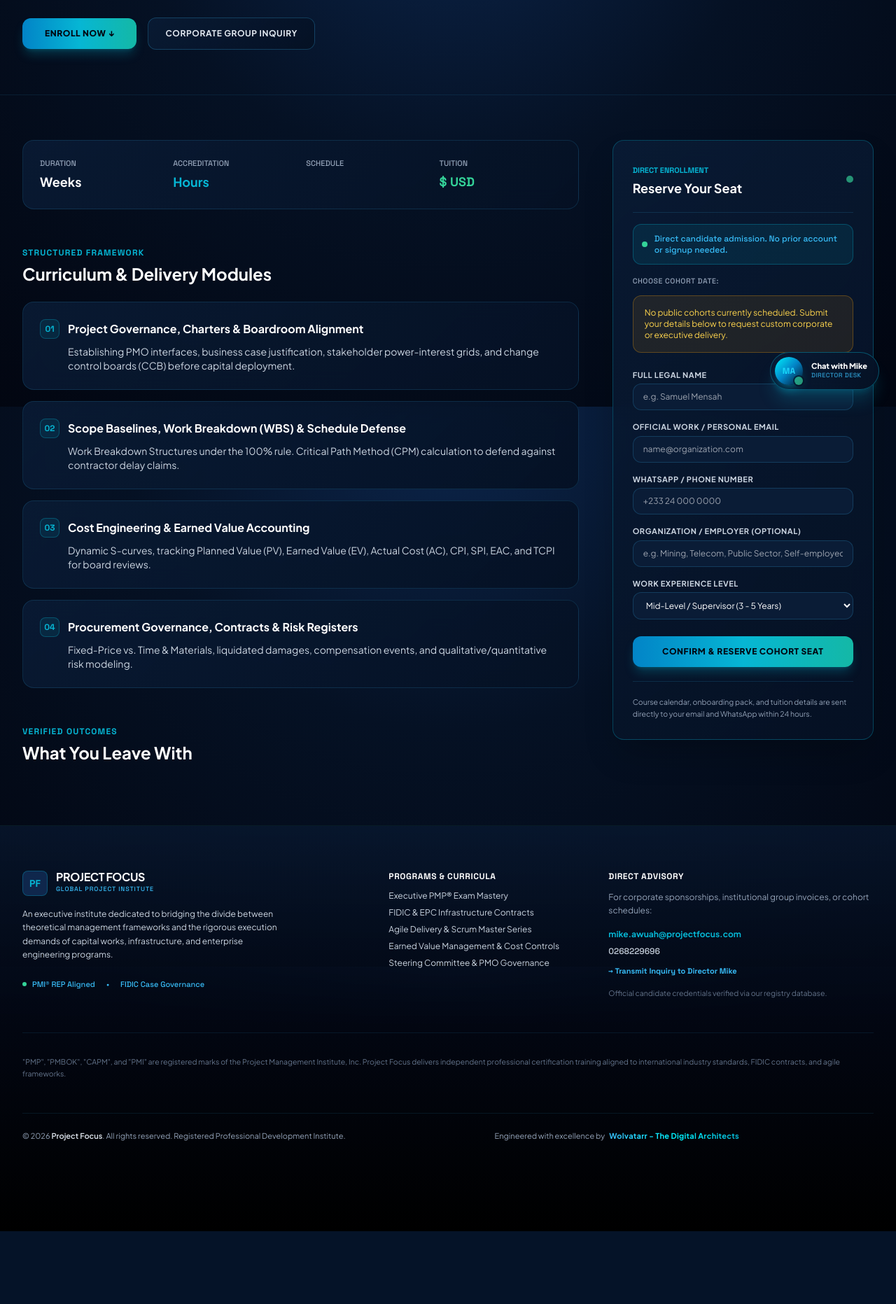
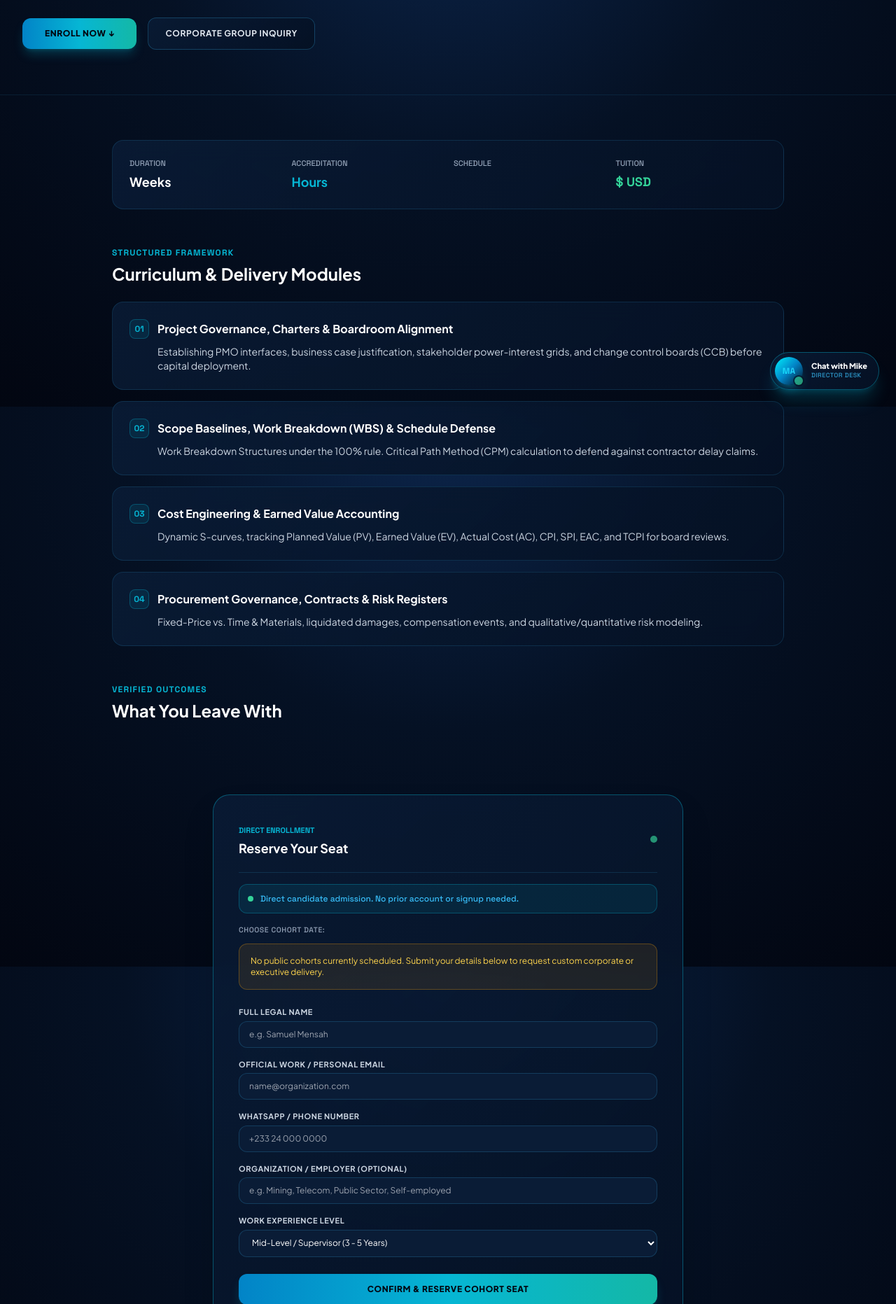
Before and after one commit to Wolfgh12/pfsite, a Django app: template templates/courses/detail.html in a window 1280 px wide. Shown: the part 219-2082 px from the top of the page at 70% size. Before the commit the page ends 1978 px from the top, so only its background shows below. Run offline with Django 5.2, Linux system fonts and the light colour scheme; the template is opened without the code that fills it, so the values that code supplies are empty; parts of the project's set-up code (start-up, migrations or seed data) failed here and were passed over; some libraries are stand-ins or nearby versions.

Commit message:
style: Center registration card on detail page and modal on allprograms

```diff
--- a/templates/allprograms.html
+++ b/templates/allprograms.html
@@ -153,9 +153,9 @@
   </div>
 </section>
 
-<!-- Direct Application Drawer Modal -->
-<div id="enroll-modal" class="fixed inset-0 z-50 hidden bg-sea-abyss/85 backdrop-blur-md flex justify-end">
-  <div class="w-full max-w-lg bg-sea-midnight h-full overflow-y-auto border-l border-sea-cyan/20 p-6 sm:p-8 flex flex-col justify-between shadow-2xl">
+<!-- Direct Application Centered Modal -->
+<div id="enroll-modal" class="fixed inset-0 z-50 hidden bg-sea-abyss/85 backdrop-blur-md flex items-center justify-center p-4 sm:p-6 overflow-y-auto">
+  <div class="w-full max-w-lg bg-sea-midnight rounded-3xl border border-sea-cyan/30 p-6 sm:p-8 max-h-[90vh] overflow-y-auto shadow-2xl flex flex-col justify-between relative">
     <div>
       <div class="flex items-center justify-between pb-5 border-b border-sea-foam/15">
         <div>
--- a/templates/courses/detail.html
+++ b/templates/courses/detail.html
@@ -52,12 +52,11 @@
   </div>
 </section>
 
-<!-- Content & Sidebar Layout -->
-<section class="max-w-7xl mx-auto px-4 sm:px-6 lg:px-8 py-16 flex-grow">
-  <div class="grid grid-cols-1 lg:grid-cols-12 gap-12">
+<!-- Content & Centered Enrollment Layout -->
+<section class="max-w-5xl mx-auto px-4 sm:px-6 lg:px-8 py-16 flex-grow space-y-16">
 
-    <!-- Left Column: Syllabus Breakdown -->
-    <div class="lg:col-span-8 space-y-12">
+  <!-- Syllabus Breakdown -->
+  <div class="space-y-12">
       <div class="grid grid-cols-2 sm:grid-cols-4 gap-4 p-6 rounded-2xl ocean-card border border-sea-foam/15">
         <div>
           <div class="text-[11px] font-mono uppercase text-slate-400">Duration</div>
@@ -140,10 +139,11 @@
         </div>
       </div>
     </div>
+  </div>
 
-    <!-- Right Column: Cohort Calendar & Registration -->
-    <div class="lg:col-span-4" id="enroll-section">
-      <div class="sticky top-28 ocean-card rounded-2xl p-7 border border-sea-cyan/30 shadow-2xl">
+  <!-- Centered Cohort Calendar & Registration Card -->
+  <div class="max-w-2xl mx-auto w-full pt-4" id="enroll-section">
+    <div class="ocean-card rounded-3xl p-6 sm:p-9 border border-sea-cyan/40 shadow-2xl">
 
         <div class="flex items-center justify-between pb-5 border-b border-sea-foam/15">
           <div>
@@ -230,13 +230,12 @@
 
         <div id="detail-form-feedback" class="hidden mt-4 p-3.5 rounded-xl text-xs font-semibold"></div>
 
-        <div class="pt-5 mt-5 border-t border-sea-foam/15 text-[10.5px] text-slate-400 leading-relaxed">
+        <div class="pt-5 mt-5 border-t border-sea-foam/15 text-[10.5px] text-slate-400 leading-relaxed text-center">
           Course calendar, onboarding pack, and tuition details are sent directly to your email and WhatsApp within 24 hours.
         </div>
       </div>
-    </div>
+  </div>
 
-  </div>
 </section>
 {% endblock %}
 
```
